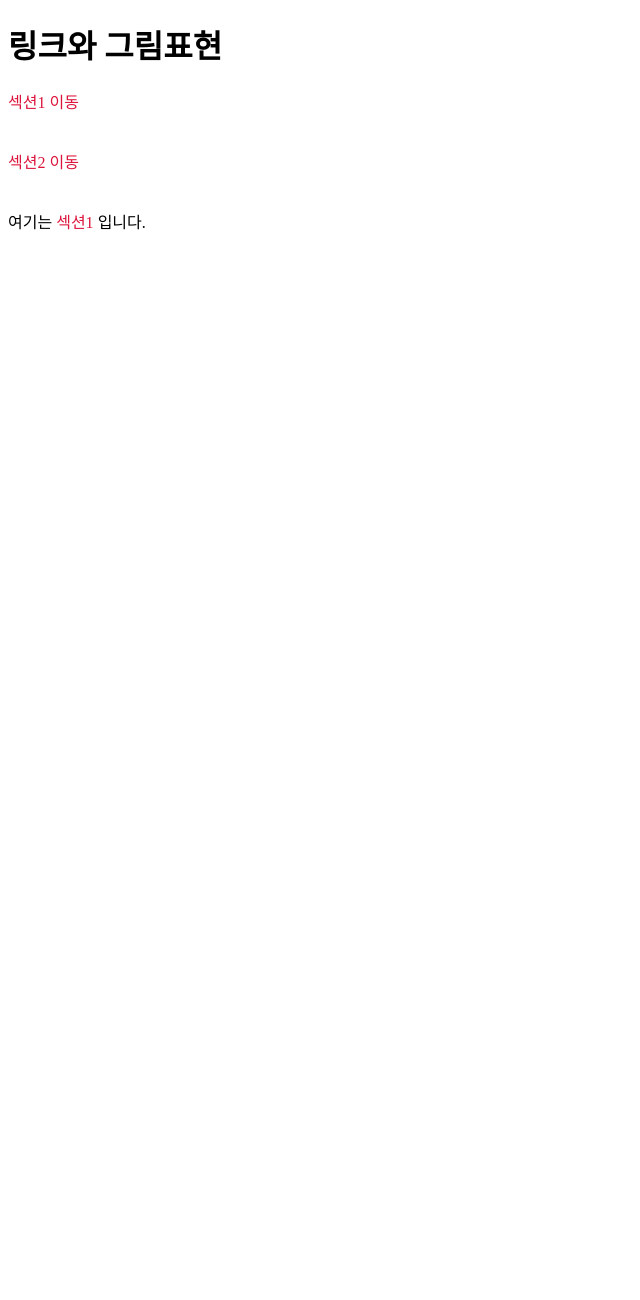
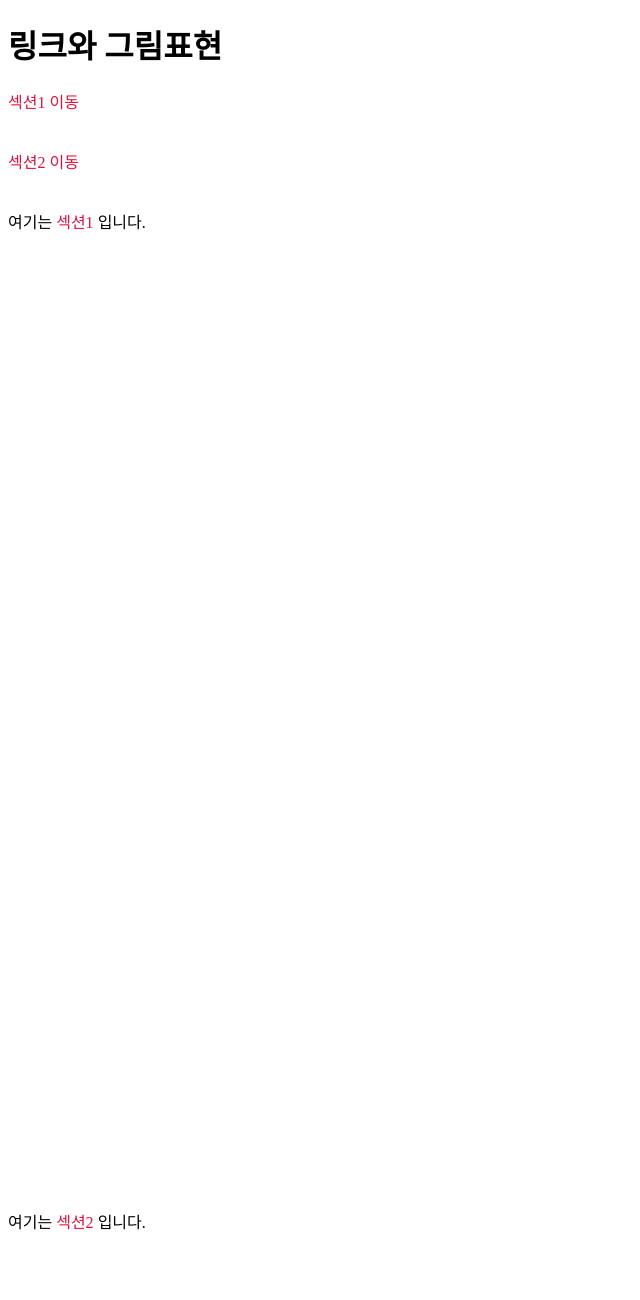
Before and after one commit to Go-na-gyeong/10-week, a plain HTML site: page link.html in a window 1280 px wide. Shown: the top 1300 px of the page, without its empty margins (0-640 px from the left). Drawn offline with Linux system fonts and the light colour scheme.

Commit message:
Update link.css

```diff
--- a/link.css
+++ b/link.css
@@ -1,5 +1,5 @@
 #dummy {
-    height: 1260px;
+    height: 400px;
 }
 
 
```
